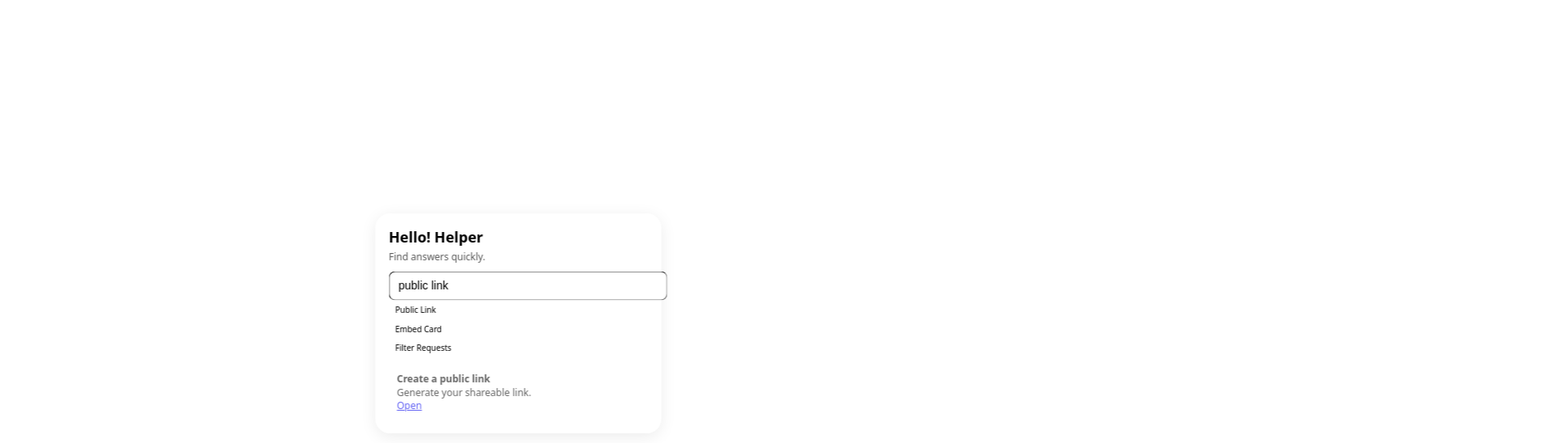
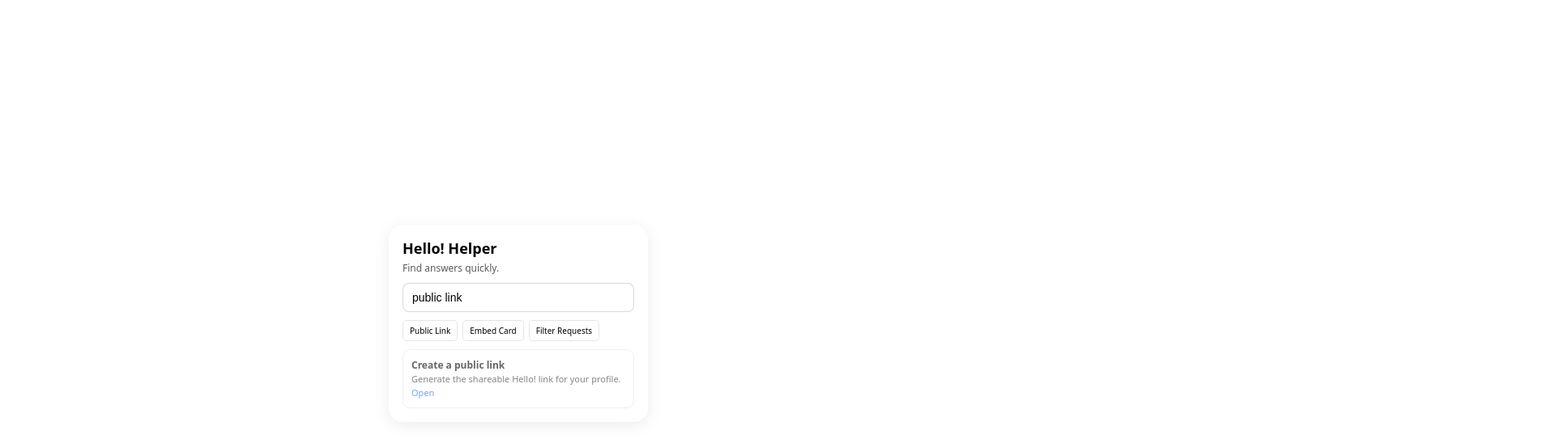
Before and after one commit to Socialeap/hello-helper, a plain HTML site: page index.html in a window 1280 px wide. Both pictures are taken after a click on the element "Public Link". Shown: the top 548 px of the page at 81% size, 1920 px wide, since content can reach past the window. Drawn offline with Linux system fonts and the light colour scheme.

Commit message:
Update styles and enhance search engine logic
Refactor styles and improve search functionality.

```diff
--- a/index.html
+++ b/index.html
@@ -6,13 +6,7 @@
 <title>Hello! Helper</title>
 
 <style>
-  /* HiDPI crisp rendering trick */
-  html {
-    transform: scale(0.5);          /* scale UI down, not iframe */
-    transform-origin: top left;
-    width: 200%;                     /* 2x internal render resolution */
-    height: 200%;
-  }
+  * { box-sizing: border-box; }
 
   body {
     font-family: system-ui, sans-serif;
@@ -22,28 +16,79 @@
     display: flex;
     align-items: center;
     justify-content: center;
-    height: 200vh; /* matches scaling */
+    height: 100vh; /* ← Normal again */
   }
 
   .card {
-    width: 640px; /* rendered at 2x */
+    width: 320px; /* Natural size */
     background: rgba(255,255,255,0.42);
-    backdrop-filter: blur(14px) saturate(180%);
-    -webkit-backdrop-filter: blur(14px) saturate(180%);
-    border-radius: 36px;
-    padding: 32px;
+    backdrop-filter: blur(7px) saturate(180%);
+    -webkit-backdrop-filter: blur(7px) saturate(180%);
+    border-radius: 18px;
+    padding: 16px;
     border: 1px solid rgba(255,255,255,0.35);
-    box-shadow: 0 8px 40px rgba(0,0,0,0.08);
+    box-shadow: 0 4px 20px rgba(0,0,0,0.08);
   }
 
-  .title { font-size: 36px; font-weight: 600; margin-bottom: 8px; }
-  .subtitle { font-size: 24px; opacity: .65; margin-bottom: 20px; }
-  input { width:100%; padding:18px 22px; border-radius:16px; font-size: 28px; }
-  .chip { font-size:20px; padding:10px 16px; border-radius:10px; cursor:pointer; }
-  .result { font-size: 24px; padding:20px; border-radius:18px; }
-  .empty { font-size: 22px; opacity:.6; margin-top:16px; }
+  .title {
+    font-size: 18px;
+    font-weight: 600;
+    margin-bottom: 4px;
+  }
 
-  /* (Same search logic and JS below ) */
+  .subtitle {
+    font-size: 12px;
+    opacity: .65;
+    margin-bottom: 10px;
+  }
+
+  input {
+    width: 100%;
+    padding: 9px 11px;
+    border-radius: 8px;
+    border: 1px solid rgba(0,0,0,0.15);
+    background: rgba(255,255,255,0.85);
+    font-size: 14px;
+    outline: none;
+  }
+
+  .suggestions {
+    display: flex;
+    flex-wrap: wrap;
+    gap: 6px;
+    margin: 10px 0;
+  }
+
+  .chip {
+    background: rgba(255,255,255,0.65);
+    border: 1px solid rgba(0,0,0,0.1);
+    padding: 5px 8px;
+    border-radius: 5px;
+    font-size: 10px;
+    cursor: pointer;
+  }
+
+  .result {
+    margin-top: 8px;
+    padding: 10px;
+    border-radius: 9px;
+    border: 1px solid rgba(0,0,0,0.1);
+    background: rgba(255,255,255,0.75);
+    font-size: 12px;
+  }
+
+  .result-desc {
+    font-size: 11px;
+    opacity: 0.8;
+  }
+
+  a { color:#2563eb; text-decoration:none; font-size:11px; }
+
+  .empty {
+    font-size: 11px;
+    opacity: .6;
+    margin-top: 8px;
+  }
 </style>
 </head>
 
@@ -64,43 +109,73 @@
 </div>
 
 <script>
+// ================================
+// Simple Smart Search Engine
+// ================================
 const knowledgeIndex = [
-  { title:"Create a public link", url:"#", desc:"Generate your shareable link.", tags:["public","link","profile"]},
-  { title:"Embed your Signature Card", url:"#", desc:"Add your card to a website.", tags:["embed","iframe","html"]},
-  { title:"Filter LinkUp requests", url:"#", desc:"Learn how spam is blocked.", tags:["filter","spam","requests"]},
+  {
+    title: "Create a public link",
+    url: "#",
+    desc: "Generate the shareable Hello! link for your profile.",
+    tags: ["public","link","profile","url"]
+  },
+  {
+    title: "Embed your Signature Card",
+    url: "#",
+    desc: "Add your card to any website using iframe or HTML.",
+    tags: ["embed","iframe","html","card"]
+  },
+  {
+    title: "Filter LinkUp requests",
+    url: "#",
+    desc: "Learn how the system blocks spam and low-quality requests.",
+    tags: ["filter","linkup","requests","spam"]
+  }
 ];
 
 function tokenize(t){ return t.toLowerCase().split(/\W+/).filter(Boolean); }
-function score(e,q){
+
+function score(entry,q){
   const qT = tokenize(q);
-  const eT = tokenize(e.title+" "+e.desc+" "+e.tags.join(" "));
+  const eT = tokenize(entry.title + " " + entry.desc + " " + entry.tags.join(" "));
   return qT.reduce((s,t)=>s+(eT.includes(t)?3:0),0);
 }
+
 function search(q){
-  return knowledgeIndex.map(e=>({...e,score:score(e,q)}))
-    .filter(e=>e.score>0).sort((a,b)=>b.score-a.score);
+  return knowledgeIndex
+    .map(e=>({...e,score:score(e,q)}))
+    .filter(e=>e.score>0)
+    .sort((a,b)=>b.score-a.score);
 }
 
-const input=document.getElementById("query");
-const results=document.getElementById("results");
-input.addEventListener("input",()=>{
-  const q=input.value.trim();
-  if(!q)return results.innerHTML='<div class="empty">Start typing…</div>';
-  const r=search(q);
-  if(!r.length)return results.innerHTML='<div class="empty">No results.</div>';
-  results.innerHTML=r.map(e=>`
+// ================================
+// UI Binding
+// ================================
+const input = document.getElementById("query");
+const results = document.getElementById("results");
+
+input.addEventListener("input", () => {
+  const q = input.value.trim();
+  if (!q) return results.innerHTML = '<div class="empty">Start typing…</div>';
+  const r = search(q);
+  if (!r.length) return results.innerHTML = '<div class="empty">No results.</div>';
+
+  results.innerHTML = r.map(e => `
     <div class="result">
       <strong>${e.title}</strong><br>
-      <span>${e.desc}</span><br>
+      <span class="result-desc">${e.desc}</span><br>
       <a href="${e.url}" target="_blank">Open</a>
     </div>
   `).join("");
 });
-document.querySelectorAll(".chip").forEach(c=>c.onclick=()=>{
-  input.value=c.dataset.q;
-  input.dispatchEvent(new Event("input"));
+
+document.querySelectorAll(".chip").forEach(chip => {
+  chip.addEventListener("click", () => {
+    const q = chip.dataset.q;
+    input.value = q;
+    input.dispatchEvent(new Event("input"));
+  });
 });
 </script>
-
 </body>
 </html>
```
